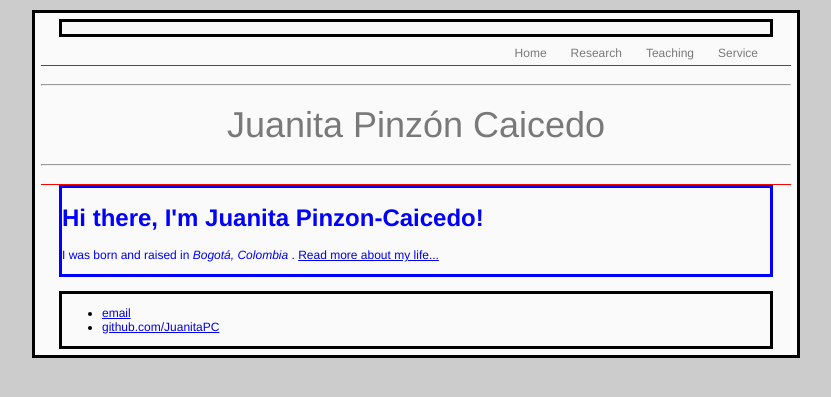
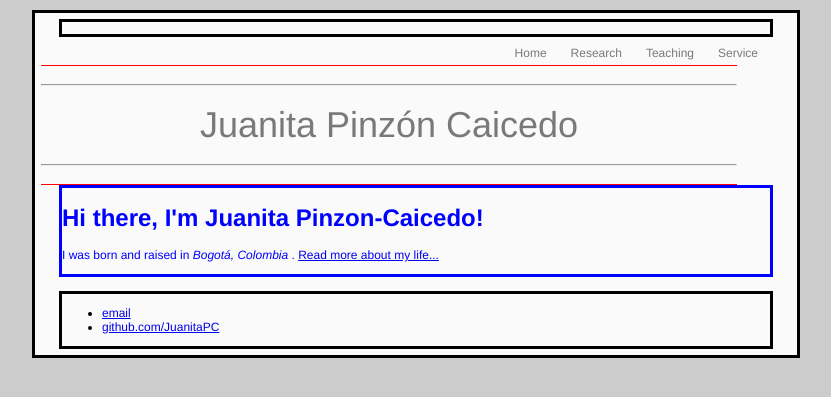
Before and after one commit to JuanitaPC/JuanitaPC.github.io, a Jekyll site: the page built from index.html, in a window 1280 px wide. Shown: the top 397 px of the page, without its empty margins (224-1055 px from the left). Built offline with Jekyll 4.4.1, drawn with Linux system fonts in a browser that asks for light colours.

Commit message:
Update main.css

```diff
--- a/css/main.css
+++ b/css/main.css
@@ -34,6 +34,7 @@ nav{
 }
 header{
 	text-align: center;
+	margin-right: 1.5em;
 	font-size: 3em;
 	color: rgb(121, 121, 121);
 	border-top-style: solid;
```
